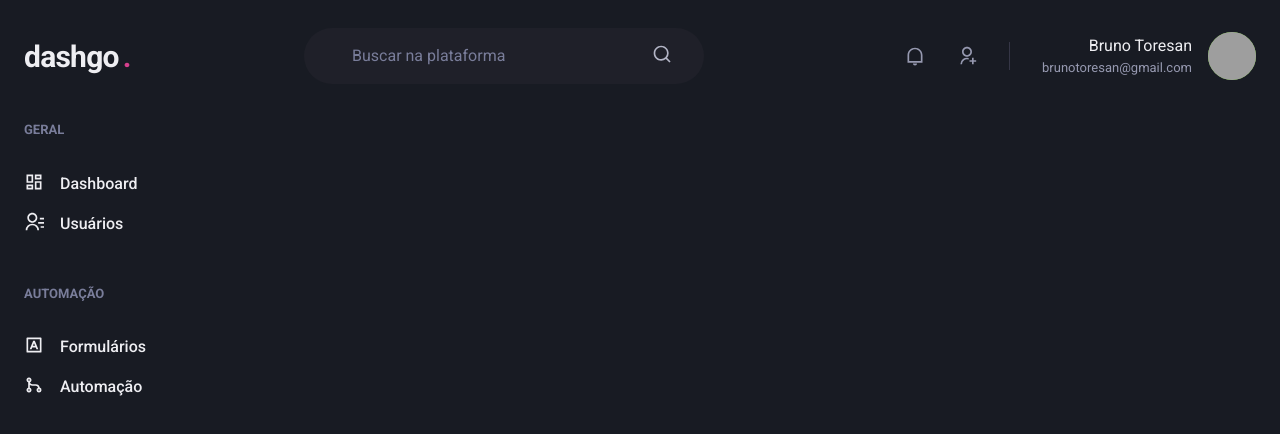
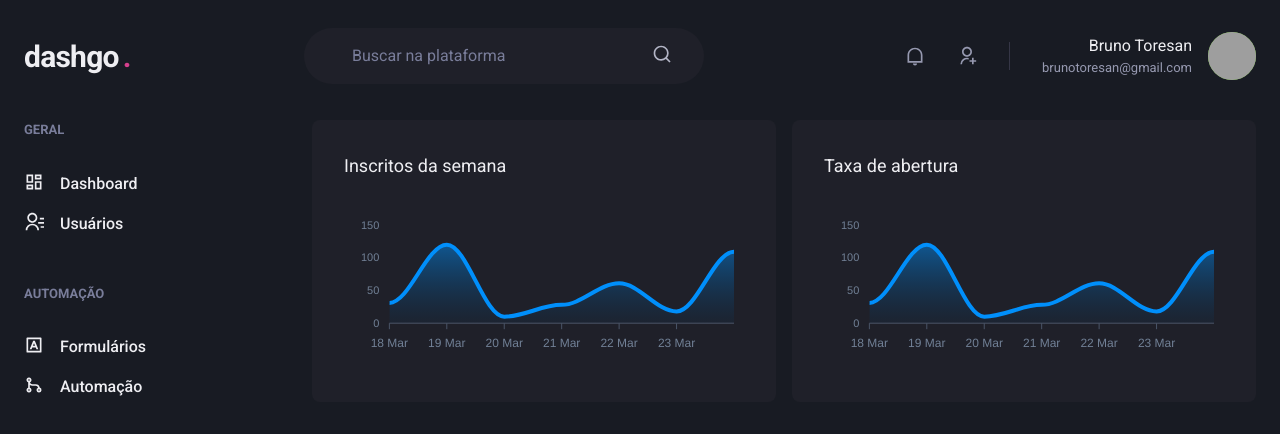
Before and after one commit to brunotoresan/dashgo, a Next.js app: page /dashboard in a window 1280 px wide. Shown: the top 434 px of the page. Built offline with nearby package versions, Linux system fonts and the light colour scheme; grey boxes are pictures that could not be loaded.

Commit message:
adding dashboard vharts

```diff
--- a/package.json
+++ b/package.json
@@ -13,9 +13,11 @@
     "@chakra-ui/react": "^1.6.6",
     "@emotion/react": "^11.4.1",
     "@emotion/styled": "^11.3.0",
+    "apexcharts": "^3.27.3",
     "framer-motion": "^4.1.17",
     "next": "11.1.0",
     "react": "17.0.2",
+    "react-apexcharts": "^1.3.9",
     "react-dom": "17.0.2",
     "react-icons": "^4.2.0"
   },
--- a/src/pages/dashboard.tsx
+++ b/src/pages/dashboard.tsx
@@ -1,6 +1,64 @@
-import { Flex } from "@chakra-ui/react";
+import { Flex, SimpleGrid, Box, Text, theme } from "@chakra-ui/react";
+import dynamic from 'next/dynamic'
 import { Header } from "../components/Header";
 import { Sidebar } from "../components/Sidebar";
+
+const Chart = dynamic(() => import('react-apexcharts'), {
+	ssr: false
+})
+
+const options = {
+	chart: {
+		toolbar: {
+			show: false
+		},
+		zoom: {
+			enabled: false
+		},
+		foreColor: theme.colors.gray[500]
+	},
+	grid: {
+		show: false
+	},
+	dataLabels: {
+		enabled: false
+	},
+	tooltip: {
+		enabled: false
+	},
+	xaxis: {
+    // https://stackoverflow.com/questions/37978528/typescript-type-string-is-not-assignable-to-type
+    type: 'datetime' as const,
+		axisBorder: {
+			color: theme.colors.gray[600]
+		},
+		axisTicks: {
+			color: theme.colors.gray[600]
+		},
+		categories: [
+			'2021-03-18T00:00:00.000Z',
+			'2021-03-19T00:00:00.000Z',
+			'2021-03-20T00:00:00.000Z',
+			'2021-03-21T00:00:00.000Z',
+			'2021-03-22T00:00:00.000Z',
+			'2021-03-23T00:00:00.000Z',
+			'2021-03-24T00:00:00.000Z',
+		],
+	},
+	fill: {
+		opacity: 0.3,
+		type: 'gradient',
+		gradient: {
+			shade: 'dark',
+			opacityFrom: 0.7,
+			opacityTo: 0.3
+		}
+	}
+}
+
+const series = [
+	{ name: 'series1', data: [31, 120, 10, 28, 61, 18, 109] }
+]
 
 export default function Dashboard() {
 	return (
@@ -9,6 +67,26 @@
 
 			<Flex w="100%" my="6" maxWidth={1480} mx="auto" px="6">
 				<Sidebar />
+
+				<SimpleGrid flex="1" gap="4" minChildWidth="320px" align="flex-start">
+					<Box
+						p="8"
+						bg="gray.800"
+						borderRadius={8}
+						pb="4"
+					>
+						<Text fontSize="lg" mb="4">Inscritos da semana</Text>
+						<Chart options={options} series={series} type="area" height={160} />
+					</Box>
+					<Box
+						p="8"
+						bg="gray.800"
+						borderRadius={8}
+					>
+						<Text fontSize="lg" mb="4">Taxa de abertura</Text>
+						<Chart options={options} series={series} type="area" height={160} />
+					</Box>
+				</SimpleGrid>
 			</Flex>
 		</Flex>
 	)
```
Also changed, not shown: 1 other file (tests, documents, lock files or other folders).
